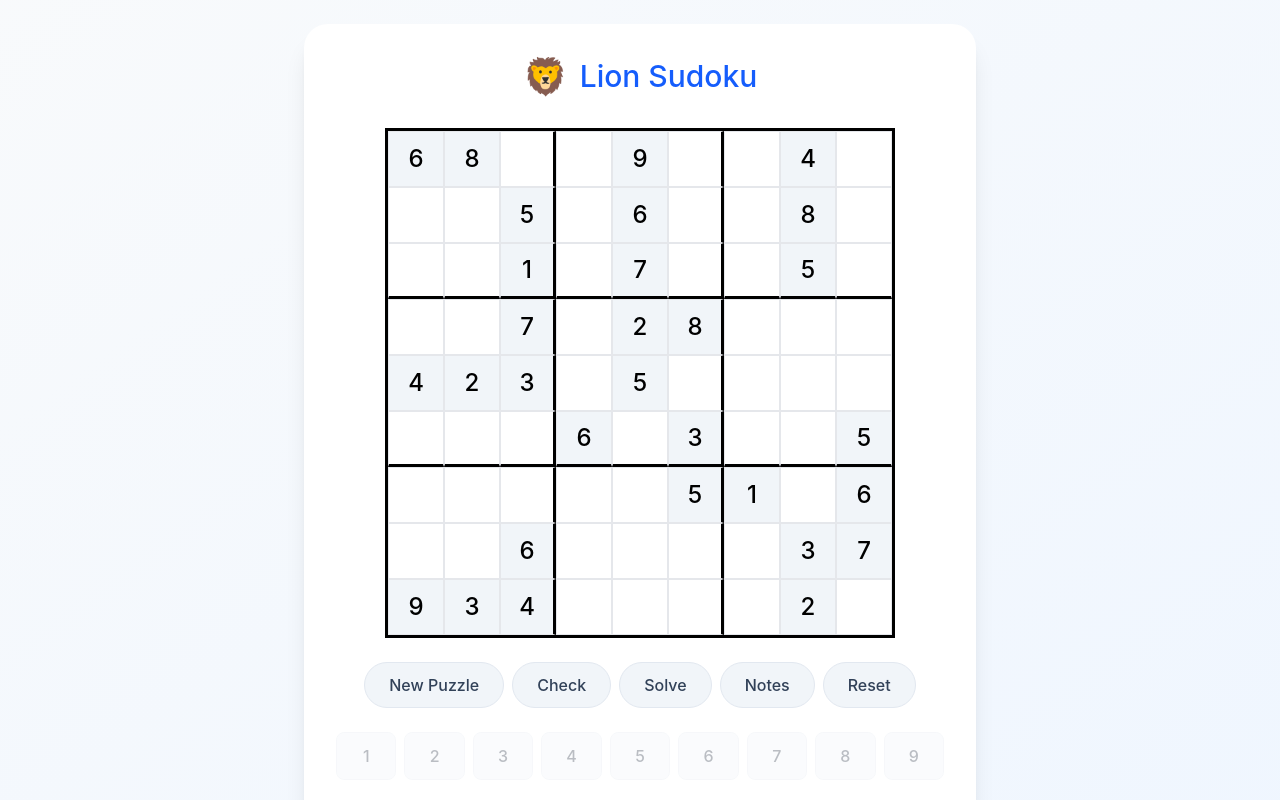
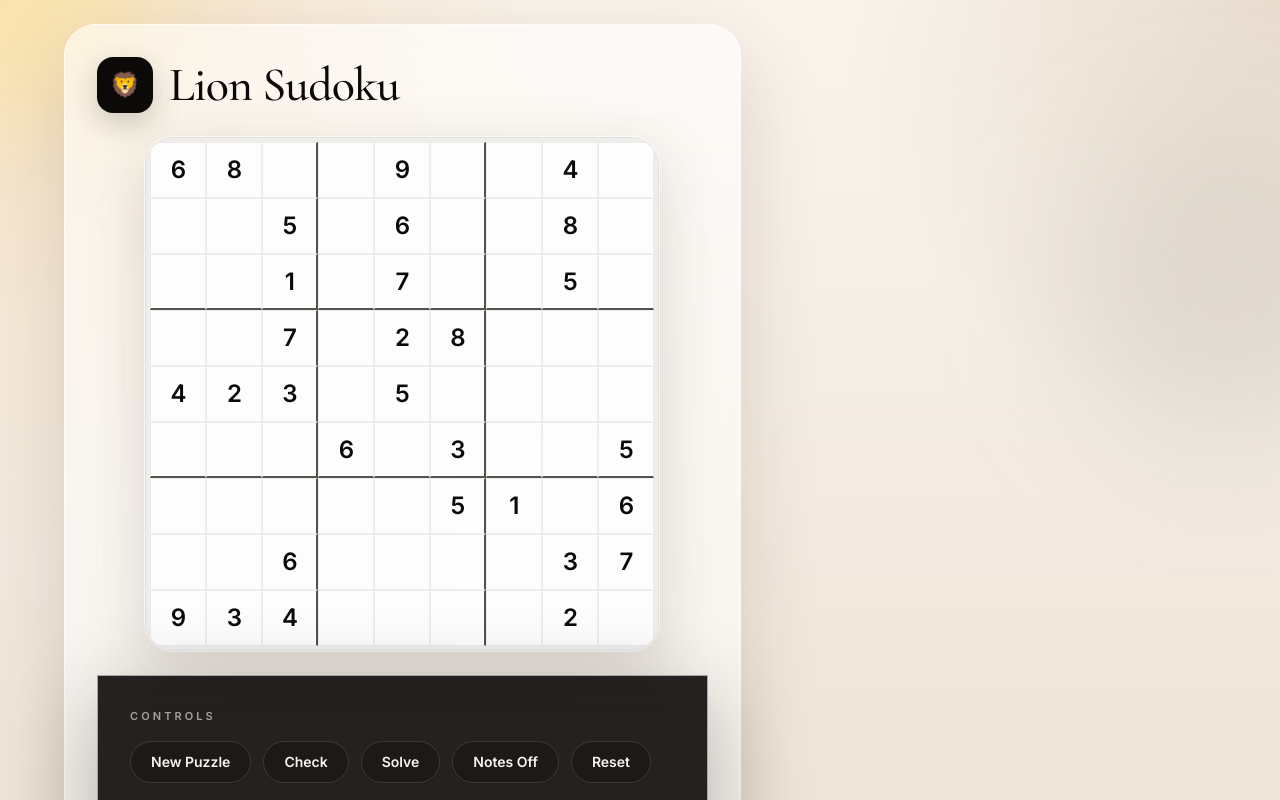
Before and after one commit to lionelpt/Lion-Sudoku, a React (Vite) app: page / in a window 1280 px wide. Shown: the top 800 px of the page. Built offline with nearby package versions, Linux system fonts and the light colour scheme.

Commit message:
Refactor code structure for improved readability and maintainability

```diff
--- a/src/app/App.tsx
+++ b/src/app/App.tsx
@@ -273,28 +273,52 @@ export default function App() {
     setIsComplete(true);
   };
 
+  const selectedValue = selectedCell ? board[selectedCell.row][selectedCell.col] : 0;
+
+  const getCellTone = (rowIndex: number, colIndex: number, isSelected: boolean, hasError: boolean) => {
+    if (hasError) return 'bg-rose-50/95 text-rose-700 shadow-[inset_0_0_0_1px_rgba(190,24,93,0.18)]';
+    if (isSelected) return 'bg-amber-100/90 text-amber-950 shadow-[inset_0_0_0_1px_rgba(168,85,247,0.15),0_8px_24px_rgba(120,83,48,0.12)]';
+    if (selectedCell && (selectedCell.row === rowIndex || selectedCell.col === colIndex)) return 'bg-stone-50/95 text-stone-900';
+    return 'bg-white/90 text-stone-900';
+  };
+
   return (
     <div
-      className="size-full flex items-center justify-center bg-gradient-to-br from-slate-50 to-blue-50 p-6"
+      className="relative min-h-screen overflow-hidden px-4 py-6 text-stone-900 sm:px-6 lg:px-8"
       onKeyDown={handleKeyDown}
       tabIndex={0}
     >
-      <div className="bg-white rounded-3xl shadow-xl p-8 max-w-2xl w-full">
-        {/* Header */}
-        <div className="flex items-center justify-center gap-3 mb-8">
-          <span className="text-4xl">🦁</span>
-          <h1 className="text-3xl text-blue-600">Lion Sudoku</h1>
+      <div className="absolute inset-0 -z-10 overflow-hidden">
+        <div className="absolute left-[-10%] top-[-12%] h-72 w-72 rounded-full bg-amber-200/40 blur-3xl" />
+        <div className="absolute right-[-8%] top-[10%] h-80 w-80 rounded-full bg-stone-400/20 blur-3xl" />
+        <div className="absolute bottom-[-12%] left-[20%] h-96 w-96 rounded-full bg-orange-100/80 blur-3xl" />
+      </div>
+
+      <div className="mx-auto grid w-full max-w-6xl gap-6 lg:grid-cols-[minmax(0,1.2fr)_minmax(320px,0.8fr)] lg:items-start">
+        <section className="rounded-[2rem] border border-white/60 bg-white/55 p-4 shadow-[0_24px_80px_rgba(73,50,28,0.16)] backdrop-blur-xl sm:p-6 lg:p-8">
+          <div className="mb-6 flex flex-wrap items-center justify-between gap-4">
+            <div className="flex items-center gap-4">
+              <div className="flex h-14 w-14 items-center justify-center rounded-2xl bg-stone-950 text-2xl text-amber-100 shadow-[0_10px_30px_rgba(29,26,23,0.22)]">
+                🦁
+              </div>
+              <div>
+                <h1 className="text-4xl text-stone-950 sm:text-5xl">Lion Sudoku</h1>
+              </div>
+            </div>
           </div>
 
         {isComplete && (
-          <div className="bg-green-50 border border-green-200 rounded-xl px-6 py-4 mb-6 text-center">
-            <span className="text-green-700 text-lg">🎉 Congratulations! Puzzle solved!</span>
+          <div className="mb-6 rounded-2xl border border-emerald-200/80 bg-emerald-50/90 px-6 py-4 text-center text-emerald-800 shadow-sm">
+            <span className="text-lg font-medium">🎉 Congratulations! Puzzle solved!</span>
           </div>
         )}
 
+          {/* Status cards removed as requested */}
+
           {/* Sudoku Grid */}
-        <div className="mb-6 flex justify-center">
-          <div className="grid grid-cols-9 gap-0 border-[3px] border-black bg-white">
+          <div className="mb-6 relative flex justify-center">
+            <div className="overflow-hidden rounded-[1.75rem] border border-stone-300/70 bg-white/90 shadow-[0_18px_60px_rgba(63,43,22,0.18)] ring-1 ring-white/60">
+              <div className="grid grid-cols-9 gap-0 bg-stone-200/70 p-0.5 sm:p-1">
                 {board.map((row, rowIndex) =>
                   row.map((cell, colIndex) => {
                 const isSelected = selectedCell?.row === rowIndex && selectedCell?.col === colIndex;
@@ -304,30 +328,30 @@ export default function App() {
                 const isBottomBorder = (rowIndex + 1) % 3 === 0 && rowIndex !== 8;
                 const cellKey = `${rowIndex}-${colIndex}`;
                 const cellNotes = notes[cellKey];
+                const isRelated = selectedCell && (selectedCell.row === rowIndex || selectedCell.col === colIndex || (Math.floor(selectedCell.row / 3) === Math.floor(rowIndex / 3) && Math.floor(selectedCell.col / 3) === Math.floor(colIndex / 3)));
 
                     return (
                       <button
                         key={cellKey}
                         onClick={() => handleCellClick(rowIndex, colIndex)}
                         className={`
-                      w-14 h-14 flex items-center justify-center relative
-                      border border-gray-200
-                      transition-all
-                      ${isSelected ? 'bg-blue-100 ring-2 ring-blue-500 ring-inset z-10' : ''}
-                      ${isInitial ? 'bg-slate-100' : 'bg-white'}
-                      ${hasError ? '!bg-red-50 text-red-600' : ''}
-                      ${!isInitial && !isSelected && !hasError ? 'hover:bg-blue-50' : ''}
-                      ${isRightBorder ? 'border-r-[3px] border-r-black' : ''}
-                      ${isBottomBorder ? 'border-b-[3px] border-b-black' : ''}
+                          relative flex aspect-square w-10 items-center justify-center border border-stone-200/70 transition-all duration-200 sm:w-14
+                          ${getCellTone(rowIndex, colIndex, isSelected, hasError)}
+                          ${isInitial ? 'font-semibold' : 'font-medium'}
+                          ${isRelated && !isSelected ? 'bg-amber-50/70' : ''}
+                          ${isSelected ? 'z-10 ring-1 ring-amber-300/60' : ''}
+                          ${!isInitial && !isSelected && !hasError ? 'hover:-translate-y-px hover:bg-amber-50/90' : ''}
+                          ${isRightBorder ? 'border-r-[2.5px] border-r-stone-700/90' : ''}
+                          ${isBottomBorder ? 'border-b-[2.5px] border-b-stone-700/90' : ''}
                         `}
                         disabled={isInitial}
                       >
                         {cell !== 0 ? (
-                      <span className={`text-2xl ${isInitial ? 'text-black' : 'text-blue-600'}`}>
+                          <span className={`text-xl sm:text-2xl ${isInitial ? 'text-stone-950' : 'text-stone-700'}`}>
                             {cell}
                           </span>
                         ) : cellNotes && cellNotes.size > 0 ? (
-                      <div className="grid grid-cols-3 gap-[1px] w-full h-full p-0.5 text-[9px] text-gray-500">
+                          <div className="grid h-full w-full grid-cols-3 gap-[1px] p-0.5 text-[8px] text-stone-500 sm:text-[9px]">
                             {[1, 2, 3, 4, 5, 6, 7, 8, 9].map(num => (
                               <div key={num} className="flex items-center justify-center">
                                 {cellNotes.has(num) ? num : ''}
@@ -341,64 +365,81 @@ export default function App() {
                 )}
               </div>
             </div>
+            </div>
 
-        {/* Control Buttons */}
-        <div className="flex gap-2 flex-wrap justify-center mb-6">
+          {/* Aside content moved inside section to simplify layout */}
+          <div className="space-y-6 border border-white/60 bg-stone-950/90 p-4 text-stone-100 shadow-[0_24px_80px_rgba(25,19,13,0.32)] backdrop-blur-xl sm:p-6 lg:p-8">
+            <div>
+              <p className="text-[11px] font-semibold uppercase tracking-[0.28em] text-stone-400">Controls</p>
+              <div className="mt-4 flex flex-wrap gap-3">
                 <button
                   onClick={startNewGame}
-            className="px-6 py-2.5 bg-slate-100 hover:bg-slate-200 text-slate-700 rounded-full transition-colors border border-slate-200"
+                  className="rounded-full border border-stone-700/80 bg-stone-900 px-5 py-2.5 text-sm font-semibold text-stone-100 shadow-sm transition-all hover:-translate-y-px hover:bg-stone-800"
                 >
                   New Puzzle
                 </button>
                 <button
                   onClick={checkSolution}
-            className="px-6 py-2.5 bg-slate-100 hover:bg-slate-200 text-slate-700 rounded-full transition-colors border border-slate-200"
+                  className="rounded-full border border-stone-700/80 bg-stone-900 px-5 py-2.5 text-sm font-semibold text-stone-100 shadow-sm transition-all hover:-translate-y-px hover:bg-stone-800"
                 >
                   Check
                 </button>
                 <button
                   onClick={solvePuzzle}
-            className="px-6 py-2.5 bg-slate-100 hover:bg-slate-200 text-slate-700 rounded-full transition-colors border border-slate-200"
+                  className="rounded-full border border-stone-700/80 bg-stone-900 px-5 py-2.5 text-sm font-semibold text-stone-100 shadow-sm transition-all hover:-translate-y-px hover:bg-stone-800"
                 >
                   Solve
                 </button>
                 <button
                   onClick={() => setNotesMode(!notesMode)}
-            className={`px-6 py-2.5 rounded-full transition-colors border ${
+                  className={`rounded-full border px-5 py-2.5 text-sm font-semibold shadow-sm transition-all hover:-translate-y-px ${
                     notesMode
-                ? 'bg-blue-500 text-white border-blue-500 hover:bg-blue-600'
-                : 'bg-slate-100 hover:bg-slate-200 text-slate-700 border-slate-200'
+                      ? 'border-amber-300 bg-amber-200 text-stone-950'
+                      : 'border-stone-700/80 bg-stone-900 text-stone-100 hover:bg-stone-800'
                   }`}
                 >
-            Notes {notesMode ? '✓' : ''}
+                  Notes {notesMode ? 'On' : 'Off'}
                 </button>
                 <button
                   onClick={resetPuzzle}
-            className="px-6 py-2.5 bg-slate-100 hover:bg-slate-200 text-slate-700 rounded-full transition-colors border border-slate-200"
+                  className="rounded-full border border-stone-700/80 bg-stone-900 px-5 py-2.5 text-sm font-semibold text-stone-100 shadow-sm transition-all hover:-translate-y-px hover:bg-stone-800"
                 >
                   Reset
                 </button>
               </div>
+            </div>
 
-        {/* Number Pad */}
-        <div className="grid grid-cols-9 gap-2 mb-6">
+            <div>
+              <div className="mb-4 flex items-end justify-between gap-4">
+                <div>
+                  <p className="text-[11px] font-semibold uppercase tracking-[0.28em] text-stone-400">Number pad</p>
+                  <p className="mt-2 text-sm text-stone-300">Use it to enter values or toggle notes.</p>
+                </div>
+                <span className="rounded-full border border-white/10 bg-white/5 px-3 py-1 text-[11px] uppercase tracking-[0.18em] text-stone-300">
+                  {selectedCell ? 'Active' : 'Idle'}
+                </span>
+              </div>
+              <div className="grid grid-cols-3 gap-3">
                 {[1, 2, 3, 4, 5, 6, 7, 8, 9].map(num => (
                   <button
                     key={num}
                     onClick={() => handleNumberInput(num)}
-              className="h-12 bg-slate-100 hover:bg-blue-100 text-slate-800 rounded-lg transition-colors disabled:opacity-30 disabled:cursor-not-allowed border border-slate-200"
+                    className="h-14 rounded-2xl border border-white/10 bg-white/5 text-lg font-semibold text-white transition-all hover:-translate-y-px hover:bg-white/10 disabled:cursor-not-allowed disabled:opacity-30"
                     disabled={!selectedCell || (selectedCell && initialPuzzle[selectedCell.row][selectedCell.col] !== 0)}
                   >
                     {num}
                   </button>
                 ))}
               </div>
+            </div>
 
-        {/* Instructions */}
-        <div className="text-center text-sm text-gray-600 space-y-1">
-          <p>Fill the empty spaces with numbers from 1 to 9 without repeating in rows, columns, or 3×3 blocks.</p>
-          <p className="text-gray-500">Tip: Use Notes mode to mark possible numbers, then solve step by step.</p>
+            <div className="rounded-[1.5rem] border border-white/10 bg-white/5 p-5 text-sm leading-6 text-stone-300">
+              <p className="font-semibold text-stone-100">How to play</p>
+              <p className="mt-2">Fill the empty spaces with numbers from 1 to 9 without repeating in rows, columns, or 3×3 blocks.</p>
+              <p className="mt-3 text-stone-400">Tip: Notes mode is ideal for marking candidates before locking a move.</p>
             </div>
+          </div>
+        </section>
       </div>
     </div>
   );
--- a/src/styles/fonts.css
+++ b/src/styles/fonts.css
@@ -0,0 +1 @@
+@import url('https://fonts.googleapis.com/css2?family=Inter:wght@400;500;600;700;800&family=Cormorant+Garamond:wght@500;600;700&display=swap');
--- a/src/styles/theme.css
+++ b/src/styles/theme.css
@@ -2,80 +2,80 @@
 
 :root {
   --font-size: 16px;
-  --background: #ffffff;
-  --foreground: oklch(0.145 0 0);
-  --card: #ffffff;
-  --card-foreground: oklch(0.145 0 0);
-  --popover: oklch(1 0 0);
-  --popover-foreground: oklch(0.145 0 0);
-  --primary: #030213;
-  --primary-foreground: oklch(1 0 0);
-  --secondary: oklch(0.95 0.0058 264.53);
-  --secondary-foreground: #030213;
-  --muted: #ececf0;
-  --muted-foreground: #717182;
-  --accent: #e9ebef;
-  --accent-foreground: #030213;
-  --destructive: #d4183d;
+  --background: #f4efe8;
+  --foreground: #1d1a17;
+  --card: rgba(255, 250, 244, 0.86);
+  --card-foreground: #1d1a17;
+  --popover: rgba(255, 250, 244, 0.96);
+  --popover-foreground: #1d1a17;
+  --primary: #171411;
+  --primary-foreground: #fffaf4;
+  --secondary: #efe6dc;
+  --secondary-foreground: #171411;
+  --muted: #e7ddd1;
+  --muted-foreground: #7b6f64;
+  --accent: #eadfcf;
+  --accent-foreground: #171411;
+  --destructive: #b8473b;
   --destructive-foreground: #ffffff;
-  --border: rgba(0, 0, 0, 0.1);
+  --border: rgba(39, 26, 15, 0.12);
   --input: transparent;
-  --input-background: #f3f3f5;
-  --switch-background: #cbced4;
+  --input-background: rgba(255, 255, 255, 0.65);
+  --switch-background: #cdbca9;
   --font-weight-medium: 500;
   --font-weight-normal: 400;
-  --ring: oklch(0.708 0 0);
-  --chart-1: oklch(0.646 0.222 41.116);
-  --chart-2: oklch(0.6 0.118 184.704);
-  --chart-3: oklch(0.398 0.07 227.392);
-  --chart-4: oklch(0.828 0.189 84.429);
-  --chart-5: oklch(0.769 0.188 70.08);
-  --radius: 0.625rem;
-  --sidebar: oklch(0.985 0 0);
-  --sidebar-foreground: oklch(0.145 0 0);
-  --sidebar-primary: #030213;
-  --sidebar-primary-foreground: oklch(0.985 0 0);
-  --sidebar-accent: oklch(0.97 0 0);
-  --sidebar-accent-foreground: oklch(0.205 0 0);
-  --sidebar-border: oklch(0.922 0 0);
-  --sidebar-ring: oklch(0.708 0 0);
+  --ring: rgba(120, 83, 48, 0.38);
+  --chart-1: #7f5b3a;
+  --chart-2: #b08b67;
+  --chart-3: #4a3729;
+  --chart-4: #d8b089;
+  --chart-5: #8f6d55;
+  --radius: 1rem;
+  --sidebar: rgba(255, 250, 244, 0.92);
+  --sidebar-foreground: #1d1a17;
+  --sidebar-primary: #171411;
+  --sidebar-primary-foreground: #fffaf4;
+  --sidebar-accent: #efe6dc;
+  --sidebar-accent-foreground: #171411;
+  --sidebar-border: rgba(39, 26, 15, 0.12);
+  --sidebar-ring: rgba(120, 83, 48, 0.38);
 }
 
 .dark {
-  --background: oklch(0.145 0 0);
-  --foreground: oklch(0.985 0 0);
-  --card: oklch(0.145 0 0);
-  --card-foreground: oklch(0.985 0 0);
-  --popover: oklch(0.145 0 0);
-  --popover-foreground: oklch(0.985 0 0);
-  --primary: oklch(0.985 0 0);
-  --primary-foreground: oklch(0.205 0 0);
-  --secondary: oklch(0.269 0 0);
-  --secondary-foreground: oklch(0.985 0 0);
-  --muted: oklch(0.269 0 0);
-  --muted-foreground: oklch(0.708 0 0);
-  --accent: oklch(0.269 0 0);
-  --accent-foreground: oklch(0.985 0 0);
-  --destructive: oklch(0.396 0.141 25.723);
-  --destructive-foreground: oklch(0.637 0.237 25.331);
-  --border: oklch(0.269 0 0);
-  --input: oklch(0.269 0 0);
-  --ring: oklch(0.439 0 0);
+  --background: #12100d;
+  --foreground: #f6efe6;
+  --card: rgba(25, 21, 18, 0.84);
+  --card-foreground: #f6efe6;
+  --popover: rgba(25, 21, 18, 0.94);
+  --popover-foreground: #f6efe6;
+  --primary: #f6efe6;
+  --primary-foreground: #171411;
+  --secondary: #231d18;
+  --secondary-foreground: #f6efe6;
+  --muted: #241f1a;
+  --muted-foreground: #b19f8f;
+  --accent: #2c241e;
+  --accent-foreground: #f6efe6;
+  --destructive: #df6e61;
+  --destructive-foreground: #1d1a17;
+  --border: rgba(255, 244, 232, 0.12);
+  --input: rgba(255, 255, 255, 0.08);
+  --ring: rgba(227, 194, 161, 0.36);
   --font-weight-medium: 500;
   --font-weight-normal: 400;
-  --chart-1: oklch(0.488 0.243 264.376);
-  --chart-2: oklch(0.696 0.17 162.48);
-  --chart-3: oklch(0.769 0.188 70.08);
-  --chart-4: oklch(0.627 0.265 303.9);
-  --chart-5: oklch(0.645 0.246 16.439);
-  --sidebar: oklch(0.205 0 0);
-  --sidebar-foreground: oklch(0.985 0 0);
-  --sidebar-primary: oklch(0.488 0.243 264.376);
-  --sidebar-primary-foreground: oklch(0.985 0 0);
-  --sidebar-accent: oklch(0.269 0 0);
-  --sidebar-accent-foreground: oklch(0.985 0 0);
-  --sidebar-border: oklch(0.269 0 0);
-  --sidebar-ring: oklch(0.439 0 0);
+  --chart-1: #c8a57b;
+  --chart-2: #8e6a4e;
+  --chart-3: #f0d7ba;
+  --chart-4: #6f533e;
+  --chart-5: #b88f68;
+  --sidebar: rgba(25, 21, 18, 0.92);
+  --sidebar-foreground: #f6efe6;
+  --sidebar-primary: #f6efe6;
+  --sidebar-primary-foreground: #171411;
+  --sidebar-accent: #231d18;
+  --sidebar-accent-foreground: #f6efe6;
+  --sidebar-border: rgba(255, 244, 232, 0.12);
+  --sidebar-ring: rgba(227, 194, 161, 0.36);
 }
 
 @theme inline {
@@ -125,7 +125,12 @@
   }
 
   body {
-    @apply bg-background text-foreground;
+    @apply bg-background text-foreground antialiased;
+    font-family: 'Inter', ui-sans-serif, system-ui, sans-serif;
+    background:
+      radial-gradient(circle at top left, rgba(246, 219, 184, 0.7), transparent 30%),
+      radial-gradient(circle at top right, rgba(147, 110, 70, 0.18), transparent 24%),
+      linear-gradient(180deg, #faf4ec 0%, #f0e7dc 52%, #e9ddcf 100%);
   }
 
   /**
@@ -138,10 +143,14 @@
   }
 
   h1 {
+    font-family: 'Cormorant Garamond', ui-serif, Georgia, serif;
     font-size: var(--text-2xl);
     font-weight: var(--font-weight-medium);
     line-height: 1.5;
+    letter-spacing: -0.02em;
   }
+
+  /* Concave corners removed: board uses regular rounded container */
 
   h2 {
     font-size: var(--text-xl);
```
Also changed, not shown: src/app/components/ui/chart.tsx (+30 -22 lines), 5 other files (tests, documents, lock files or other folders). Lines whose indentation alone changed are shown as unchanged.
